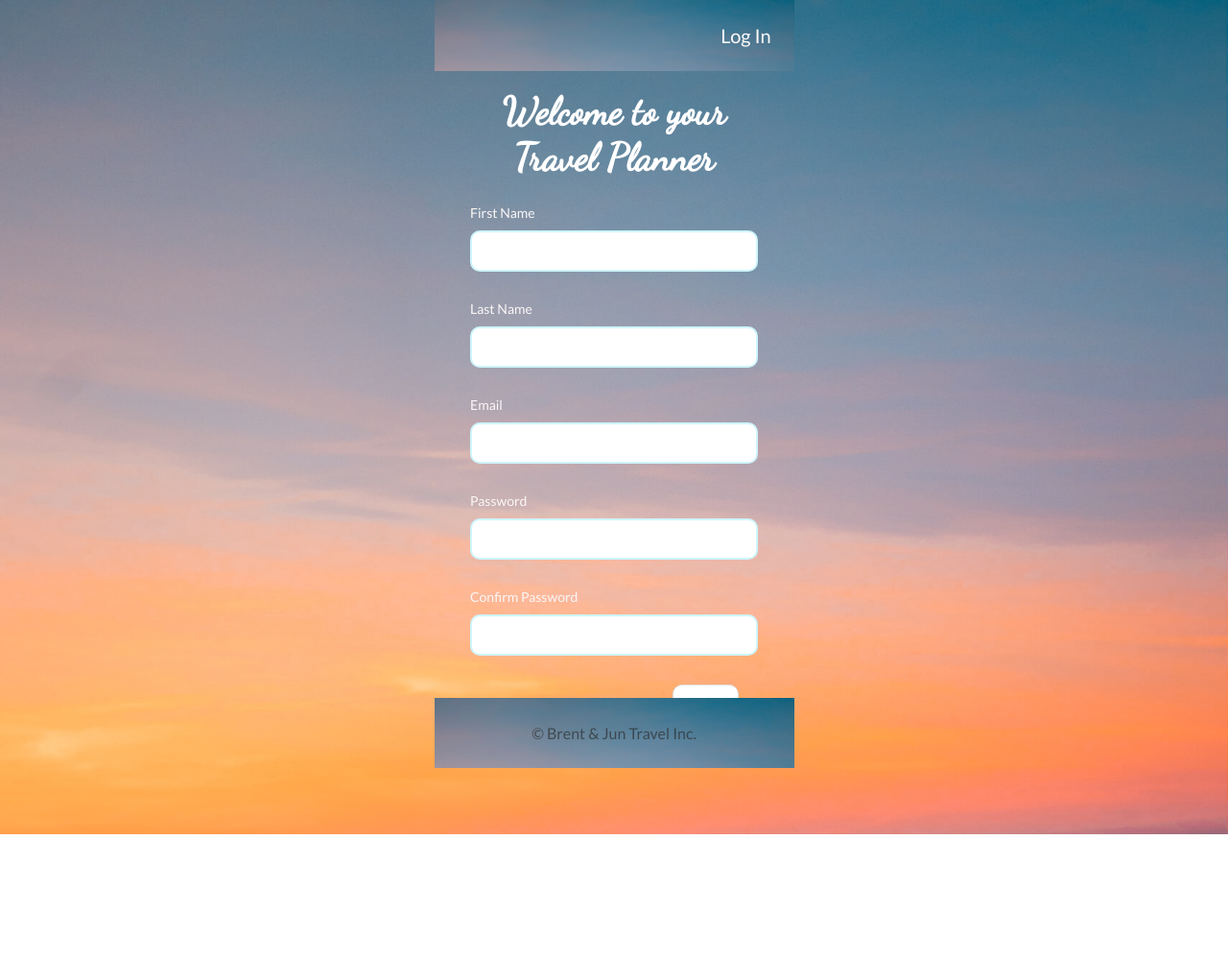
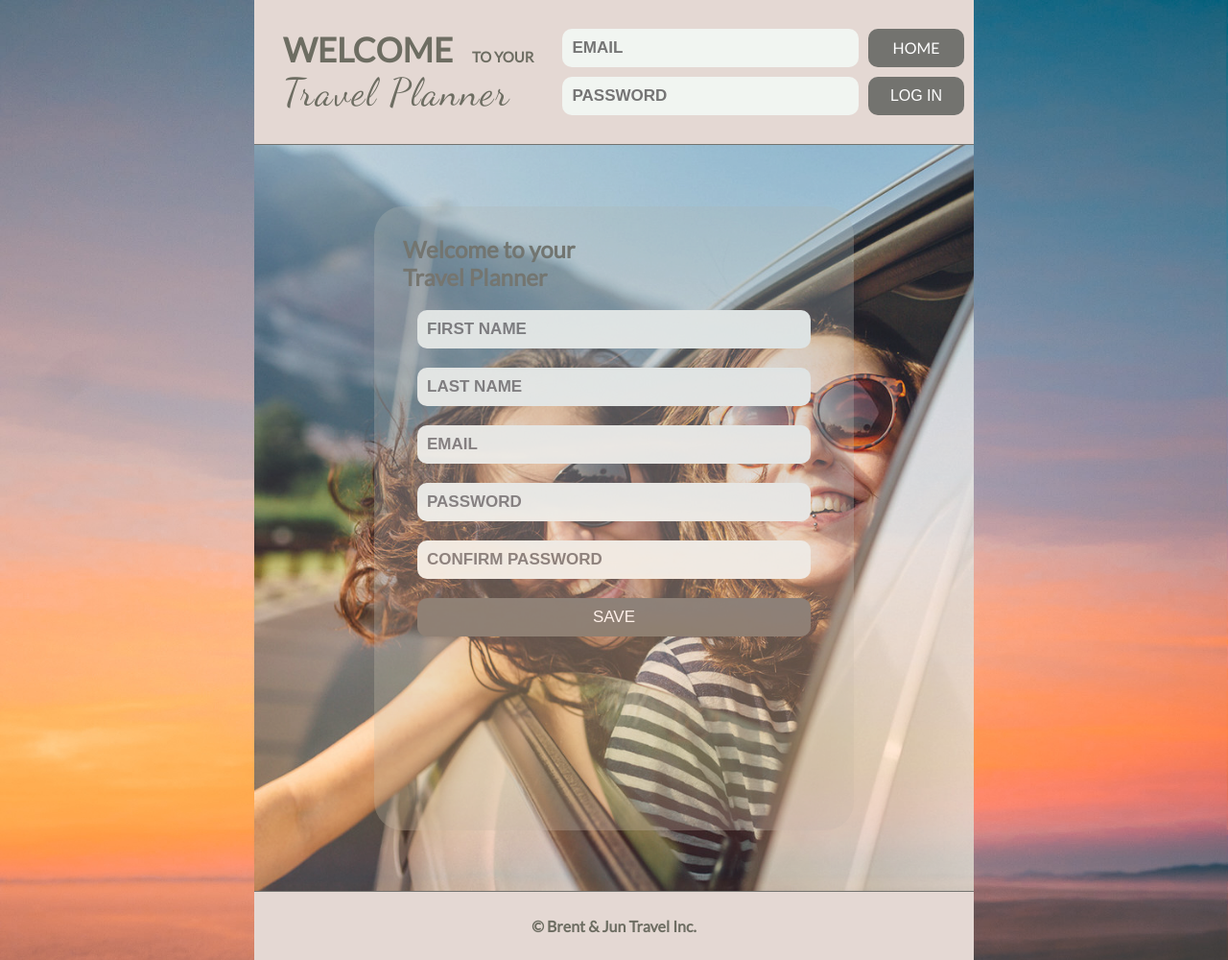
Before and after one commit to iapisak/project-1-travel-planner, a website: page views/auth/signup.html in a window 1280 px wide. Shown: the whole page at 96% size. Before the commit the page ends 869 px from the top, so only its background shows below. Drawn offline with nearby package versions, Linux system fonts and the light colour scheme.

Commit message:
Change Style

```diff
--- a/public/scripts/main.js
+++ b/public/scripts/main.js
@@ -46,7 +46,7 @@ form && form.addEventListener('submit', (event) => {
 
   // Handle Signup Form
   if (form.id === 'signup' && formIsValid) {
-    fetch('/api/v1/signup', {
+    fetch('http://localhost:3000/api/v1/signup', {
       method: 'POST',
       headers: {
         'Content-Type': 'application/json'
@@ -62,7 +62,7 @@ form && form.addEventListener('submit', (event) => {
 
   // Handle Login
   if (form.id === 'login' && formIsValid) {
-    fetch('/api/v1/login', {
+    fetch('http://localhost:3000/api/v1/login', {
       method: 'POST',
       credentials: 'include',
       headers: {
--- a/public/styles/main.css
+++ b/public/styles/main.css
@@ -6,57 +6,125 @@
 * {
   box-sizing: border-box;
   margin: 0;
-    font-family: 'Lato', sans-serif;
-    justify-content: center;
+  padding: 0;
+  outline: none;
+  font-weight: 600;
+  color: #6d6d62;
 }
 
-  /* html {
-    position: relative;
-    min-height: 100vh;
-  } */
 
-.wrap {
-  width: 550px;
-  margin: 0 auto;
+html {
+  display: flex;
+  align-items: center;
+  justify-items: center;
+
 }
 
 body {
   position: relative;
-    display: block;
-    font-family: sans-serif;
+  display: flex;
+  align-items: center;
+  width: 750px;
+  margin: 0 auto;
   min-height: 100vh;
-    /* max-height: 90vh; */
   background-image: url("/point-reyes.jpg");
   background-size: cover;
   background-repeat: no-repeat;
-    max-width: 375px;
-    margin: 0 auto;
-    /* margin-bottom: 100px; */
+  font-family: 'Lato', sans-serif;
 }
 
-  main {
-    /* position: relative; */
-    min-height: 78vh;
-    padding-bottom: 100px;
+/* ==== Heading ===== */
+nav {
+  flex: 1;
+  position: absolute;
+  position: sticky;
+  display: flex;
+  justify-content: flex-end;
+  align-items: center;
+  top: 0;
+  width: 100%;
+  background-color: #e4d8d3;
+  border-bottom: solid 1px #73736f;
 }
 
-/* @media (max-width: 380px){
-    html {
-      min-height: 50vh;
-      margin-bottom: 0px;
+span {
+  font-family: 'Lato', sans-serif;
+  font-weight: 900;
 }
-  } */
 
-  h1, h2 {
-    margin: 0px 20px 0px 20px;
-    text-align: center;
-    color: white;
+.small-letter {
+  font-family: 'Lato', sans-serif;
+  font-size: 15px;
+  padding-left: 20px;
+  font-weight: 900;
+}
+
+.brand-logo {
+  padding-top: 5px;
+  letter-spacing: 0.05em;
   font-family: 'Dancing Script', cursive;
   font-size: 40px;
-
+  font-weight: 300;
 }
 
-  .flash-button{
+.container {
+  padding: 0 20px;
+  display: flex;
+  flex: 1;
+}
+
+h1 {
+  padding: 30px;
+  padding-left: 30px;
+  font-size: 35px;
+}
+
+a, button{
+  text-decoration: none;
+  background-color: #73736f;
+  width: 100px;
+  font-size: 16px;
+  font-weight: 400;
+  color: white;
+  border-radius: 10px;
+  cursor: pointer;
+  margin-left: 10px;
+  margin-right: 10px;
+  padding: 10px;
+  border: none;
+  border-radius: 10px;
+  text-align: center;
+}
+
+/* ==== Heading ===== */
+
+main {
+  display: flex;
+  flex: 11;
+  flex-direction: column;
+  justify-content: center;
+  align-items: center;
+  background-image: url("/friends-car.jpg");
+  background-position: 0px 0px;
+  background-size: cover;
+  background-repeat: no-repeat;
+  opacity: 0.8;
+}
+
+.wrap {
+  height: 1000px;
+  flex: 1;
+  display: flex;
+  flex-direction: column;
+  justify-content: space-between;
+  position: relative;
+}
+
+.content-opactity-wrapper {
+  width:100%;
+}
+
+.flash-button {
   animation-name: flash;
   animation-duration: 1s;
   animation-timing-function: linear;
@@ -71,56 +139,92 @@
     color: rgb(250, 246, 246);
   }
 
-  input {
-    width: 300px;
-    padding: 10px;
-    font-size: 16px;
-    /* line-height: 1.6; */
-    border: 2px solid rgba(11, 206, 241, 0.2);
-    border-radius: 10px;
-  }
 
-  input[type="submit"] {
-    background: white;
-    width: auto;
-    margin: 10px 20px;
-    /* margin-bottom: 70px; */
-    font-size: 16px;
-    color: rgb(59, 57, 57);
-    font-weight: 600;
-    border: 1px solid #ddd;
-    border-radius: 10px;
-    float: right;
-    cursor: pointer;
-    box-shadow: none;
-  }
 
-/* .form-section {
-  margin-bottom: -74px;
-} */
+
 
 
   /* LAYOUT */
 
-  .container {
-    display: flex;
-    max-width: 375px;
-    max-height: 100vh;
-    margin: 5px;
-    overflow: hidden;
-    padding: 10px 20px 0px 20px;
-    border: 0;
-  }
+
 
   .alert .container {
     margin-bottom: 0;
   }
 
+
 .form-group {
-    width: 100%;
-    margin-bottom: 20px;
-    overflow: hidden;
+  flex: 1;
+  display: flex;
+  margin: 5px 0;
 }
+
+.form-section{
+  background: rgba(186, 192, 186, 0.3);
+  width: 500px;
+  height: 650px;
+  padding: 30px;
+  margin: 30px 0;
+  border-radius: 30px;
+
+}
+
+form#login, #signup {
+  flex: 1;
+  display: flex;
+  flex-direction: column;
+  padding: 15px 0;
+}
+
+form#signup .form-group{
+  margin-bottom: 15px;
+  padding: 0 15px;
+}
+
+
+input {
+  flex: 1;
+  height: 40px;
+  background: rgb(241, 245, 241);
+  font-size: 17px;
+  font-weight: 600;
+  color: #50504a;
+  padding: 10px;
+  border: none;
+  border-radius: 10px;
+
+}
+
+input[type=text]:hover {
+  border: 2px solid #555;
+  transform: scale(1.1);
+}
+
+input[type=email]:hover {
+  border: 2px solid #555;
+  transform: scale(1.1);
+}
+
+input[type=password]:hover {
+  border: 2px solid #555;
+  transform: scale(1.1);
+}
+
+input[type=submit] {
+  background-color: #73736f;
+  color: white;
+  font-weight: 400;
+}
+
+input[type=submit]:hover {
+  border: 2px solid #555;
+  transform: scale(1.1);
+}
+
+
+
+
+
 
 
 
@@ -134,60 +238,6 @@
     font-size: 40px;
   }
 
-
-  .header-opactity-wrapper {
-    width: 375px;
-    position:fixed;
-    z-index:10;
-    background: inherit;
-}
-
-.content-opactity-wrapper {
-    width:100%;
-    padding-top:92px;
-    z-index:5;
-    overflow:auto;
-}
-
-.footer-opactity-wrapper {
-width: 375px;
-position:fixed;
-z-index:10;
-background:inherit;
-}
-
-nav {
-    position: fixed;
-    top: 0;
-    background-color: rgba(11, 206, 241, 0.5);
-    width: 100%;
-    padding: 0;
-    color: rgb(253, 251, 251);
-    overflow: hidden;
-    position: sticky;
-  }
-
-nav ul li {
-    list-style:none;
-    float: right;
-    justify-content: center;
-  }
-
-nav li {
-    list-style-type: none;
-    display: inline-block;
-    font-size: 20px;
-  }
-
-nav li a {
-    display: block;
-    padding: 25px 0px;
-    width: 100px;
-    text-decoration: none;
-    color: rgb(253, 251, 251);
-    text-align: center;
-  }
-
 li.active a, nav li:hover a {
     text-decoration: none;
     color: #ddd;
@@ -196,14 +246,6 @@ li.active a, nav li:hover a {
     border: white;
   }
 
-nav form {
-    display: block;
-    width: 100%;
-    height: 100%;
-    border-width: 2px;
-    border-radius: 20px;
-    border: white;
-  }
 
 .user-data {
   margin-top: 15px;
@@ -211,25 +253,23 @@ nav form {
   color: white;
   }
 
-/* ------- LOGIN PAGE ------- */
-
-  /* .login {
-    max-width: 600px;
-    margin: 40px auto;
-  } */
 
 /* ------- FOOTER ------*/
 
 footer {
-    position: absolute;
-    background-color: rgba(11, 206, 241, 0.5);
-    width: 375px;
-    height: 73px;
-    color: rgba(39, 39, 39, 0.637);
-    text-shadow: lightcyan;
+  flex: 1;
+  display: flex;
+  align-items: center;
+  justify-content: center;
+  background-color: #e4d8d3;
+  width: 100%;
   text-align: center;
   bottom: 0;
-    margin: 0;
+  border-top: solid 1px #73736f;
+}
+
+.footer-opactity-wrapper {
+  bottom: 0;
 }
 
   /* @media only screen and (max-width: 400px) {
@@ -238,11 +278,7 @@ nav form {
     }
   } */
 
-  .copyright {
-  text-align: center;
-  vertical-align: middle;
-  line-height: 74px;
-  }
+
 
 
 /* ALERT */
--- a/views/auth/signup.html
+++ b/views/auth/signup.html
@@ -15,39 +15,43 @@
     <title>Sign Up</title>
   </head>
   <body>
-
-    <nav class="header-opactity-wrapper">
-      <ul>
-        <li><a href="/">Log In</a></li>
-      </ul>
+    <div class="wrap">
+      <nav>
+          <h1><span>WELCOME</span><span class="small-letter">TO YOUR</span> <br><span class="brand-logo">Travel Planner</span></h1>
+            <form id="login">
+              <div class="form-group">
+                <input type="email" id="email" name="email" placeholder="EMAIL" />
+                <a href="/">HOME</a>
+              </div>
+              <div class="form-group">
+                <input type="password" id="password" name="password" placeholder="PASSWORD" />
+                <button type="submit">LOG IN</button>
+              </div>
+            </form>
       </nav>
 
       <main class="login content-opactity-wrapper">
-    <h1>Welcome to your <br> Travel Planner</h1>
-      <section class="container form-section">
+          <section class="form-section">
+            <h2>Welcome to your <br> Travel Planner</h1>
             <form id="signup">
               <div class="form-group">
-            <label for="name">First Name</label>
-            <input type="text" id="name" name="name" />
+                <input type="text" id="name" name="name" placeholder="FIRST NAME" />
               </div>
               <div class="form-group">
-            <label for="lastName">Last Name</label>
-            <input type="text" id="lastName" name="lastName" />
+                <input type="text" id="lastName" name="lastName" placeholder="LAST NAME"/>
               </div>
               <div class="form-group">
-            <label for="email">Email</label>
-            <input type="email" id="email" name="email" />
+                <input type="email" id="email" name="email" placeholder="EMAIL"/>
               </div>
               <div class="form-group">
-            <label for="password">Password</label>
-            <input type="password" id="password" name="password" />
+                <input type="password" id="password" name="password" placeholder="PASSWORD"/>
               </div>
               <div class="form-group">
-            <label for="password2">Confirm Password</label>
-            <input type="password" id="password2" name="password2" />
+                <input type="password" id="password2" name="password2" placeholder="CONFIRM PASSWORD"/>
               </div>
-
-          <input type="submit" value="Signup" />
+              <div class="form-group">
+                <input type="submit" value="SAVE" />
+              </div>
             </form>
           </section>
       </main>
@@ -55,6 +59,7 @@
       <footer class="footer-opactity-wrapper">
         <section class="copyright">&copy; Brent & Jun Travel Inc.</section>
       </footer>
+    </div>
 
   </body>
 </html>
```
Also changed, not shown: public/styles/drop.css (+6 -5 lines), views/auth/login.html (+14 -19 lines), views/profile/show.html (+7 -7 lines), public/friends-car.jpg (added). Lines whose indentation alone changed are shown as unchanged.
